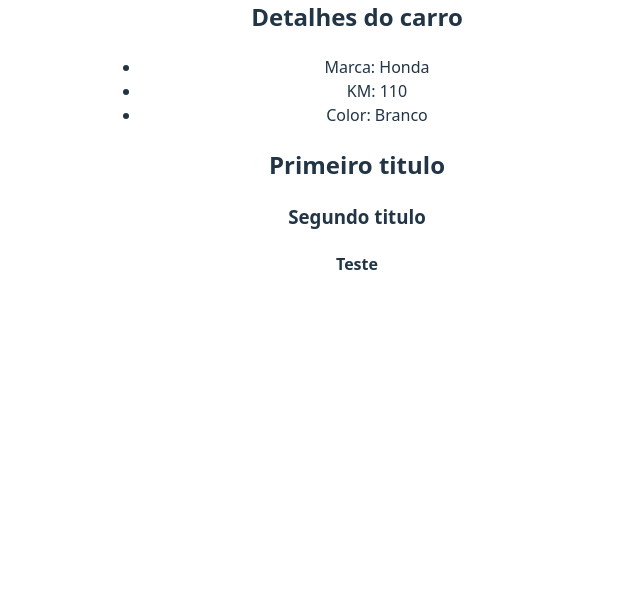
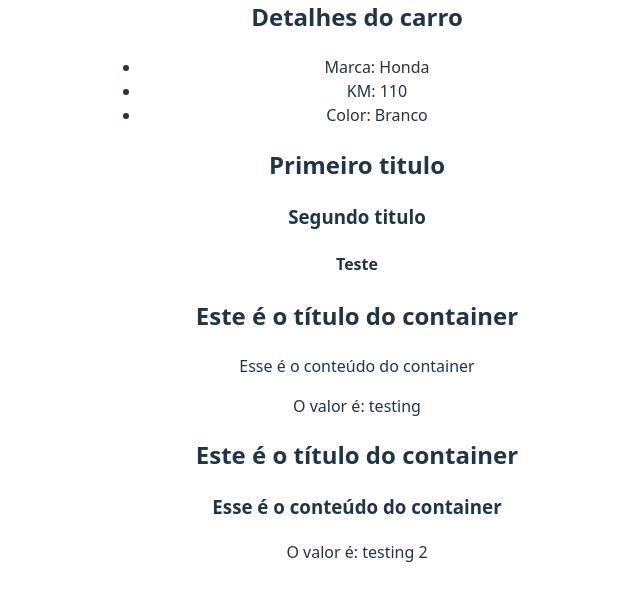
Before and after one commit to guigutox/estudos-react, a React (Vite) app in the folder 3_AVANÇANDO/avancando/: page / in a window 1280 px wide. Shown: the part 2906-3506 px from the top of the page, without its empty margins (283-923 px from the left). Built offline with nearby package versions, Linux system fonts and the light colour scheme.

Commit message:
Estudo relacionado ao uso de children prop

```diff
--- a/3_AVANÇANDO/avancando/src/App.jsx
+++ b/3_AVANÇANDO/avancando/src/App.jsx
@@ -8,6 +8,7 @@ import ConditionalRender from './components/ConditionalRender'
 import ShowUserName from './components/ShowUserName'
 import CarDetails from './components/CarDetails'
 import Fragment from './components/Fragment'
+import Container from './components/Container'
 
 function App() {
   const [count, setCount] = useState(0)
@@ -47,6 +48,13 @@ function App() {
         ))}
         {/*Fragment*/}
         <Fragment propFragment="Teste" />
+        {/*Children */}
+        <Container MyValue={"testing"}>
+          <p>Esse é o conteúdo do container</p>
+        </Container>
+        <Container MyValue={"testing 2 "}>
+          <h3>Esse é o conteúdo do container</h3>
+        </Container>
       </div>
     </>
   )
--- /dev/null
+++ b/3_AVANÇANDO/avancando/src/components/Container.jsx
@@ -0,0 +1,14 @@
+import React from 'react'
+
+const Container = ({children, MyValue}) => {
+  return (
+    <div>
+        <h2>Este é o título do container</h2>
+        {children}
+        <p>O valor é: {MyValue}</p>
+
+    </div>
+  )
+}
+
+export default Container
```
